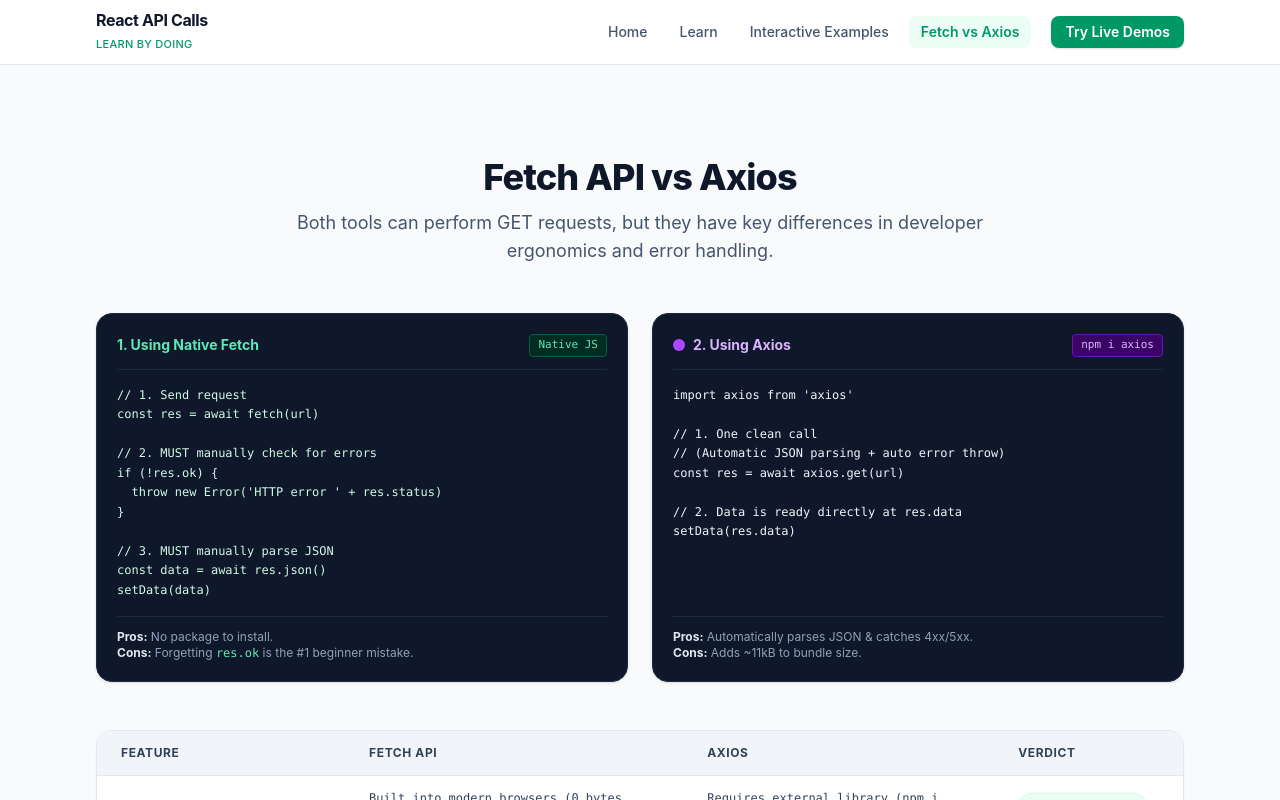
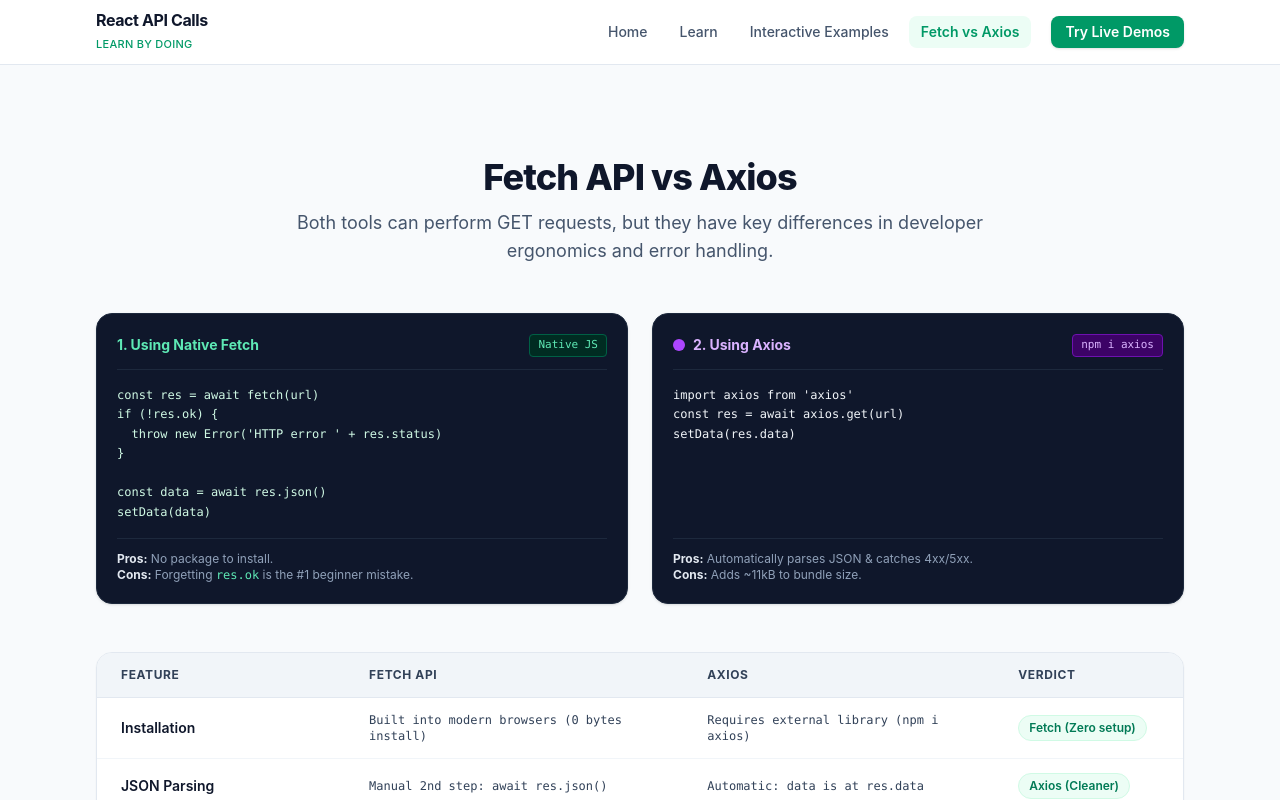
Before and after one commit to farman123-ux/React-Fetch-Axios, a React (Vite) app: page /compare in a window 1280 px wide. Shown: the top 800 px of the page. Built offline with nearby package versions, Linux system fonts and the light colour scheme.

Commit message:
refactor: remove unnecessary comments for cleaner code in multiple components

```diff
--- a/src/components/FetchVsAxios.jsx
+++ b/src/components/FetchVsAxios.jsx
@@ -43,7 +43,6 @@ export default function FetchVsAxios() {
   return (
     <section id="compare" className="py-16 sm:py-20 bg-slate-50 border-b border-slate-200">
       <div className="max-w-6xl mx-auto px-4 sm:px-6 lg:px-8">
-        {/* Section Header */}
         <div className="text-center max-w-3xl mx-auto mb-12">
           <h2 className="text-3xl sm:text-4xl font-extrabold text-slate-900 mt-3 tracking-tight">
             Fetch API vs Axios
@@ -53,9 +52,7 @@ export default function FetchVsAxios() {
           </p>
         </div>
 
-        {/* Side-by-Side Code Comparison */}
         <div className="grid grid-cols-1 md:grid-cols-2 gap-6 mb-12">
-          {/* Fetch Box */}
           <div className="bg-slate-900 rounded-2xl border border-slate-800 p-5 text-white shadow-sm flex flex-col">
             <div className="flex items-center justify-between pb-3 border-b border-slate-800 mb-4">
               <div className="flex items-center gap-2">
@@ -66,15 +63,11 @@ export default function FetchVsAxios() {
               </span>
             </div>
             <pre className="font-mono text-xs text-emerald-100 overflow-x-auto leading-relaxed flex-1">
-              <code>{`// 1. Send request
-const res = await fetch(url)
-
-// 2. MUST manually check for errors
+              <code>{`const res = await fetch(url)
 if (!res.ok) {
   throw new Error('HTTP error ' + res.status)
 }
 
-// 3. MUST manually parse JSON
 const data = await res.json()
 setData(data)`}</code>
             </pre>
@@ -84,7 +77,6 @@ setData(data)`}</code>
             </div>
           </div>
 
-          {/* Axios Box */}
           <div className="bg-slate-900 rounded-2xl border border-slate-800 p-5 text-white shadow-sm flex flex-col">
             <div className="flex items-center justify-between pb-3 border-b border-slate-800 mb-4">
               <div className="flex items-center gap-2">
@@ -97,12 +89,7 @@ setData(data)`}</code>
             </div>
             <pre className="font-mono text-xs text-slate-100 overflow-x-auto leading-relaxed flex-1">
               <code>{`import axios from 'axios'
-
-// 1. One clean call
-// (Automatic JSON parsing + auto error throw)
 const res = await axios.get(url)
-
-// 2. Data is ready directly at res.data
 setData(res.data)`}</code>
             </pre>
             <div className="mt-4 pt-3 border-t border-slate-800 text-xs text-slate-400">
@@ -112,7 +99,6 @@ setData(res.data)`}</code>
           </div>
         </div>
 
-        {/* Comparison Table */}
         <div className="bg-white rounded-2xl border border-slate-200 shadow-xs overflow-hidden">
           <div className="overflow-x-auto">
             <table className="w-full text-left border-collapse text-sm">
@@ -147,7 +133,6 @@ setData(res.data)`}</code>
             </table>
           </div>
 
-          {/* Quick Recommendation Summary Banner */}
           <div className="p-5 sm:p-6 bg-emerald-50/70 border-t border-slate-200 flex flex-col sm:flex-row items-start sm:items-center justify-between gap-4">
             <div>
               <h4 className="font-bold text-slate-900 text-sm">
--- a/src/components/Footer.jsx
+++ b/src/components/Footer.jsx
@@ -7,7 +7,6 @@ export default function Footer() {
     <footer id="about" className="bg-slate-900 text-slate-400 py-12 border-t border-slate-800">
       <div className="max-w-6xl mx-auto px-4 sm:px-6 lg:px-8">
         <div className="grid grid-cols-1 md:grid-cols-3 gap-8 pb-8 border-b border-slate-800">
-          {/* Brand Info */}
           <div>
             <Link to="/" className="flex items-center gap-2 mb-3 inline-flex">
 
@@ -20,7 +19,6 @@ export default function Footer() {
             </p>
           </div>
 
-          {/* Quick Learning Navigation */}
           <div>
             <h4 className="text-white text-xs font-bold uppercase tracking-wider mb-3">
               Navigation
@@ -49,7 +47,6 @@ export default function Footer() {
             </ul>
           </div>
 
-          {/* Project Details */}
           <div>
             <h4 className="text-white text-xs font-bold uppercase tracking-wider mb-3">
               About This Project
@@ -65,7 +62,6 @@ export default function Footer() {
           </div>
         </div>
 
-        {/* Bottom Bar */}
         <div className="pt-6 flex flex-col sm:flex-row items-center justify-between text-xs text-slate-500 gap-2">
           <p>© {currentYear} React API Calls – Learn by Doing. All rights reserved.</p>
         </div>
--- a/src/components/Hero.jsx
+++ b/src/components/Hero.jsx
@@ -5,7 +5,6 @@ export default function Hero() {
     <section id="home" className="pt-12 pb-16 sm:pt-16 sm:pb-20 bg-gradient-to-b from-white to-slate-50 border-b border-slate-200">
       <div className="max-w-5xl mx-auto px-4 sm:px-6 lg:px-8 text-center">
 
-        {/* Heading */}
         <h1 className="text-4xl sm:text-5xl lg:text-6xl font-extrabold text-slate-900 tracking-tight leading-tight sm:leading-tight">
           React API Calls <br className="hidden sm:inline" />
           <span className="text-transparent bg-clip-text bg-gradient-to-r from-emerald-600 to-teal-600">
@@ -13,12 +12,10 @@ export default function Hero() {
           </span>
         </h1>
 
-        {/* Subtitle */}
         <p className="mt-5 max-w-2xl mx-auto text-base sm:text-lg text-slate-600 leading-relaxed">
           Master how to fetch real-world data in React using the native <span className="font-semibold text-slate-800">Fetch API</span> and <span className="font-semibold text-slate-800">Axios</span>. Learn loading states, error handling, and component rendering with clear explanations and live demos.
         </p>
 
-        {/* Action Buttons */}
         <div className="mt-8 flex flex-col sm:flex-row items-center justify-center gap-3.5">
           <Link
             to="/learn"
@@ -34,7 +31,6 @@ export default function Hero() {
           </Link>
         </div>
 
-        {/* Quick Highlights Pill Row */}
         <div className="mt-12 pt-8 border-t border-slate-200/80 grid grid-cols-2 md:grid-cols-4 gap-4 text-left">
           <div className="p-3.5 rounded-xl bg-white border border-slate-200 shadow-2xs">
             <div className="text-xs font-semibold uppercase text-emerald-600">Step 1</div>
--- a/src/components/LearningSection.jsx
+++ b/src/components/LearningSection.jsx
@@ -22,15 +22,12 @@ export default function LearningSection() {
         'To get dynamic data, React makes an HTTP request (like a GET request) to an API endpoint.',
         'Because fetching data takes time (asynchronous), we run the request inside the useEffect hook so it executes after the component renders, without blocking the screen.',
       ],
-      code: `// Why useEffect? It runs side-effects like API fetching!
-import { useEffect, useState } from 'react'
+      code: `import { useEffect, useState } from 'react'
 
 function UserList() {
   const [users, setUsers] = useState([])
 
   useEffect(() => {
-    // 1. Fetch runs once when the component mounts
-    // 2. The empty array [] prevents an infinite loop!
   }, [])
 
   return <div>Component UI</div>
@@ -49,15 +46,12 @@ function UserList() {
       ],
       code: `async function loadUsers() {
       try {
-    // 1. Send the GET request
         const response = await fetch('https://jsonplaceholder.typicode.com/users')
 
-    // 2. IMPORTANT: Check if request was successful (200-299 status)
         if (!response.ok) {
           throw new Error(\`HTTP error! status: \${response.status}\`)
         }
 
-    // 3. Parse JSON body
         const data = await response.json()
     setUsers(data)
   } catch (error) {
@@ -80,13 +74,10 @@ function UserList() {
 
 async function loadPosts() {
   try {
-    // 1. Axios handles the request and parses JSON automatically
     const response = await axios.get('https://jsonplaceholder.typicode.com/posts')
 
-    // 2. The result is directly in response.data
     setPosts(response.data)
   } catch (error) {
-    // Axios automatically catches 4xx and 5xx HTTP errors
     console.error('Axios error:', error.message)
   }
 }`,
@@ -105,18 +96,17 @@ async function loadPosts() {
       code: `const [loading, setLoading] = useState(true)
 
 async function fetchData() {
-  setLoading(true) // Start loading
+  setLoading(true)
   try {
     const res = await axios.get('/api/items')
     setItems(res.data)
   } catch (err) {
     setError(err.message)
   } finally {
-    setLoading(false) // Always stops loading (success or error)
+    setLoading(false)
   }
 }
 
-// In your JSX:
 if (loading) {
   return <div className="spinner">Loading your data...</div>
 }`,
@@ -137,11 +127,10 @@ if (loading) {
 useEffect(() => {
   async function getData() {
     try {
-      setError(null) // Reset any previous error
+      setError(null)
       const res = await axios.get('https://api.example.com/data')
       setData(res.data)
     } catch (err) {
-      // Save readable error message to display in UI
       setError(err.message || 'Failed to fetch data')
     }
   }
@@ -149,7 +138,6 @@ useEffect(() => {
   getData()
 }, [])
 
-// In your JSX:
 if (error) {
   return <div className="error-alert">Error: {error}</div>
 }`,
@@ -169,7 +157,6 @@ if (error) {
   return (
     <div className="grid grid-cols-1 md:grid-cols-2 gap-4">
       {users.map((user) => (
-        // KEY PROP IS REQUIRED:
         <div key={user.id} className="p-4 border rounded-lg">
           <h3 className="font-bold">{user.name}</h3>
           <p className="text-gray-600">{user.email}</p>
@@ -211,13 +198,10 @@ if (error) {
     load()
   }, [])
 
-  // 1. Loading UI
   if (loading) return <p>Loading data...</p>
 
-  // 2. Error UI
   if (error) return <p className="text-red-500">Error: {error}</p>
 
-  // 3. Success UI
   return (
     <ul>
       {data.map(item => <li key={item.id}>{item.name}</li>)}
@@ -232,7 +216,6 @@ if (error) {
   return (
     <section id="learn" className="py-16 sm:py-20 bg-slate-50 border-b border-slate-200">
       <div className="max-w-6xl mx-auto px-4 sm:px-6 lg:px-8">
-        {/* Section Header */}
         <div className="text-center max-w-3xl mx-auto mb-12">
 
           <h2 className="text-3xl sm:text-4xl font-extrabold text-slate-900 mt-3 tracking-tight">
@@ -243,7 +226,6 @@ if (error) {
           </p>
         </div>
 
-        {/* Topic Selector Tabs */}
         <div className="flex flex-wrap gap-2 justify-center mb-8">
           {topics.map((topic) => (
             <button
@@ -260,9 +242,7 @@ if (error) {
           ))}
         </div>
 
-        {/* Selected Topic Content Card */}
         <div className="bg-white rounded-2xl border border-slate-200 shadow-sm overflow-hidden">
-          {/* Card Header */}
           <div className="p-6 sm:p-8 border-b border-slate-200 bg-gradient-to-r from-slate-900 to-emerald-950 text-white">
             <div className="flex flex-wrap items-center justify-between gap-3 mb-2">
               <span className="px-2.5 py-1 rounded-md text-xs font-semibold bg-emerald-500/30 text-emerald-200 border border-emerald-400/30">
@@ -279,7 +259,6 @@ if (error) {
           </div>
 
           <div className="p-6 sm:p-8 grid grid-cols-1 lg:grid-cols-12 gap-8">
-            {/* Left: Key Bullet Points */}
             <div className="lg:col-span-5 space-y-6">
               <h4 className="text-base font-bold text-slate-900 uppercase tracking-wide text-xs">
                 Key Concepts to Remember:
@@ -295,14 +274,10 @@ if (error) {
                 ))}
               </ul>
 
-              {/* Beginner Tip Callout Box */}
-
             </div>
 
-            {/* Right: Code Example with Copy Button */}
             <div className="lg:col-span-7">
               <div className="rounded-xl bg-slate-900 border border-slate-800 overflow-hidden shadow-inner flex flex-col h-full">
-                {/* Code Window Header */}
                 <div className="px-4 py-2.5 bg-slate-950 border-b border-slate-800 flex items-center justify-between">
                   <div className="flex items-center gap-1.5">
 
@@ -316,7 +291,6 @@ if (error) {
                   </button>
                 </div>
 
-                {/* Code Content */}
                 <pre className="p-4 sm:p-5 font-mono text-xs sm:text-sm text-emerald-100 overflow-x-auto leading-relaxed flex-1">
                   <code>{currentTopic.code}</code>
                 </pre>
--- a/src/components/Navbar.jsx
+++ b/src/components/Navbar.jsx
@@ -15,7 +15,6 @@ export default function Navbar() {
     <header className="sticky top-0 z-50 bg-white/90 backdrop-blur-md border-b border-slate-200">
       <div className="max-w-6xl mx-auto px-4 sm:px-6 lg:px-8">
         <div className="flex items-center justify-between h-16">
-          {/* Brand Logo */}
           <Link to="/" className="flex items-center gap-2.5 group">
             <div>
               <span className="font-bold text-slate-900 tracking-tight block text-base leading-tight">
@@ -27,7 +26,6 @@ export default function Navbar() {
             </div>
           </Link>
 
-          {/* Desktop Navigation */}
           <nav className="hidden md:flex items-center space-x-1 lg:space-x-2">
             {navLinks.map((link) => (
               <NavLink
@@ -52,7 +50,6 @@ export default function Navbar() {
             </Link>
           </nav>
 
-          {/* Mobile Menu Button */}
           <div className="flex md:hidden">
             <button
               onClick={() => setMobileMenuOpen(!mobileMenuOpen)}
@@ -72,7 +69,6 @@ export default function Navbar() {
           </div>
         </div>
 
-        {/* Mobile Navigation Dropdown */}
         {mobileMenuOpen && (
           <div className="md:hidden py-3 border-t border-slate-200 space-y-1">
             {navLinks.map((link) => (
--- a/vite.config.js
+++ b/vite.config.js
@@ -2,7 +2,6 @@ import react from '@vitejs/plugin-react'
 import tailwindcss from '@tailwindcss/vite'
 import { defineConfig } from 'vite'
 
-// https://vite.dev/config/
 export default defineConfig({
   plugins: [
     react(),
```
Also changed, not shown: src/components/InteractiveExamples.jsx (+0 -28 lines). Lines whose indentation alone changed are shown as unchanged.
